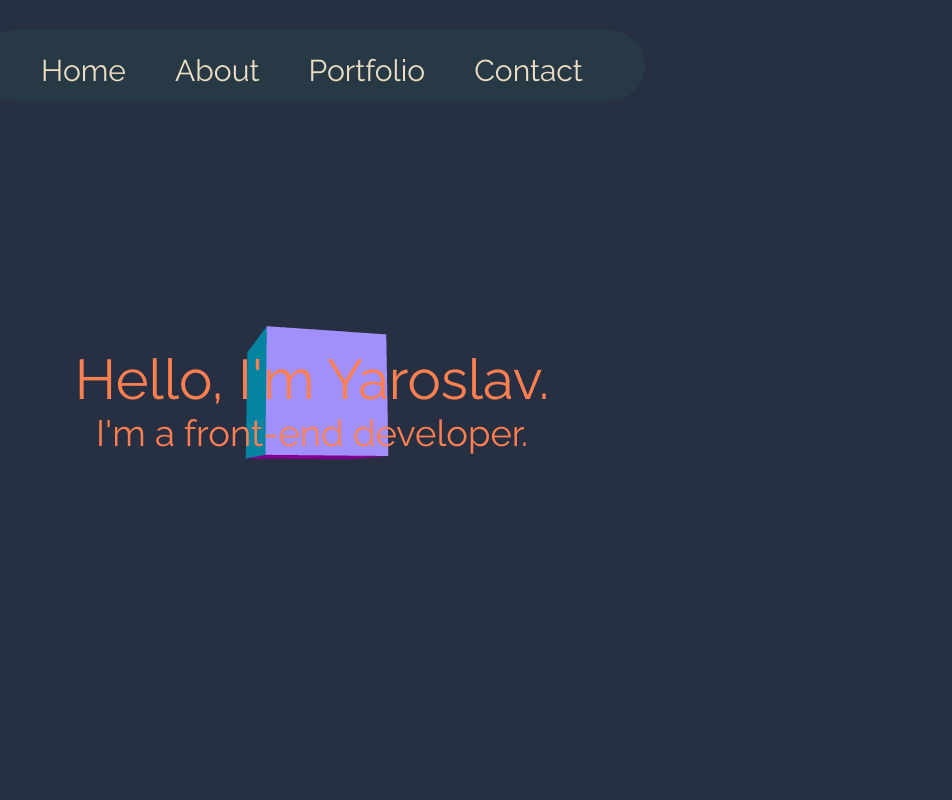
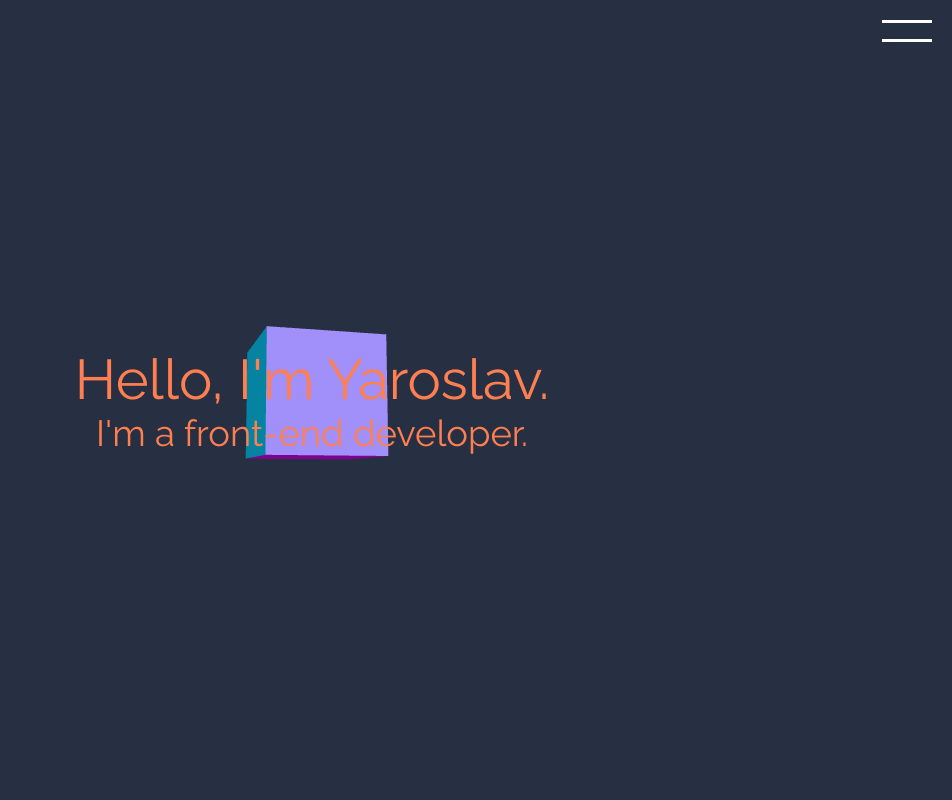
Before and after one commit to YariPL/yaripl.github.io, a React (Create React App) app: page / in a window 1280 px wide. Shown: the top 800 px of the page, without its empty margins (328-1280 px from the left). Built offline with nearby package versions, Linux system fonts and the light colour scheme.

Commit message:
again back to burger

```diff
--- a/src/Components/Header.js
+++ b/src/Components/Header.js
@@ -12,11 +12,11 @@ export const Header = () => {
                 menu.classList.replace('hideMenu', 'showMenu')
 
         }
-    useEffect(()=>{
+    /* useEffect(()=>{
         setTimeout(() => {
             document.querySelector('.menu').style.opacity = 1;
         }, 1500);
-    }, [])
+    }, []) */
 
     return (
       <div id="header">
@@ -26,11 +26,19 @@ export const Header = () => {
           <div className="bar3"></div>
         </div>
 
-            <div className='menu'>
-                <div className='menuItem'><a href='#homePage'>Home</a></div>
-                <div className='menuItem'><a href='#about'>About</a></div>
-                <div className='menuItem'><a href='#portfolio'>Portfolio</a></div>
-                <div className='menuItem'><a href='#contact'>Contact</a></div>
+        <div className="menu hideMenu">
+          <div className="menuItem">
+            <a href="#homePage">Home</a>
+          </div>
+          <div className="menuItem">
+            <a href="#about">About</a>
+          </div>
+          <div className="menuItem">
+            <a href="#portfolio">Portfolio</a>
+          </div>
+          <div className="menuItem">
+            <a href="#contact">Contact</a>
+          </div>
         </div>
       </div>
     );
--- a/src/css/header.scss
+++ b/src/css/header.scss
@@ -2,23 +2,44 @@
 #header {
     // burger
     .burger {
+        position: relative;
+        width: 50px;
+        height: 22px;
+        cursor: pointer;
+        z-index: 2;
+        right: 20px;
+        top: 20px;
         position: fixed;
-        top: 10px;
-        left: 10px;
-        display: inline-block;
-        cursor: pointer;
-        z-index:2;
+        top:20px;
+        right: 20px;
         // bars
-        .bar1, .bar2, .bar3 {
+       /*  .bar1, .bar2, .bar3 {
             width: 35px;
             height: 5px;
             background-color: wheat;
             margin: 6px 0;
             transition: 0.4s;
-        }
-        display: none;
+        } */
+        //display: none;
 
     }
+    .burger::before, .burger::after {
+        content: "";
+    width: 100%;
+    height: 3px;
+    background: #fff;
+    position: absolute;
+    right: 0;
+    -webkit-transition: 0.4s cubic-bezier(0.785, 0.135, 0.15, 0.86);
+    -o-transition: 0.4s cubic-bezier(0.785, 0.135, 0.15, 0.86);
+    transition: 0.4s cubic-bezier(0.785, 0.135, 0.15, 0.86);
+}
+.burger::before {
+    bottom:0;
+}
+    .burger::after {
+    top:0;
+}
     .change {
         .bar1 {
             -webkit-transform: rotate(-45deg) translate(-9px, 6px);
@@ -32,7 +53,7 @@
     }
     // menu
     .menu {
-        background: #636077;
+       /*  background: #636077;
         width: 100%;
         //height: 100vh;
         display: flex;
@@ -50,14 +71,28 @@
 
         justify-content: space-evenly;
         z-index: 1;
-        /* left: -100%; */
         width: 50vw;
         left: 50%;
         transform: translateX(-50%);
         background: rgba(47, 79, 79, .31);
         border-radius: 40px;
         top: 30px;
-        padding: 13px;
+        padding: 13px; */
+        background: #636077;
+        width: 100%;
+        height: 100vh;
+        display: flex;
+         flex-direction: column;
+        font-size: 30px;
+        font-family: verdana;
+        position: fixed;
+        font-size: 60px;
+        align-items: center;
+        //display: none;
+        justify-content: center;
+        z-index:1;
+        left:-100%;
+        // opacity: 0;
 
         .menuItem {
             padding-top:10px;
--- a/src/threejslogic/background.js
+++ b/src/threejslogic/background.js
@@ -1,8 +1,7 @@
 import React from 'react';
 import * as THREE from "./three.module.js";
 const Background = () => {
-	let camera, scene, renderer;
-	camera = new THREE.PerspectiveCamera(
+	let camera = new THREE.PerspectiveCamera(
     	70,
     	window.innerWidth / window.innerHeight,
     	0.01,
@@ -11,7 +10,7 @@ const Background = () => {
   	camera.position.z = 1;
 
 	// create scene
-	scene = new THREE.Scene();
+	let scene = new THREE.Scene();
 
 	let geometry = new THREE.BoxGeometry(0.2, 0.2, 0.2);
 	let material = new THREE.MeshNormalMaterial();
@@ -20,17 +19,18 @@ const Background = () => {
 	scene.add(mesh);
 
 
-	renderer = new THREE.WebGLRenderer({
+	let renderer = new THREE.WebGLRenderer({
 		antialias: true
 	});
 
 	renderer.setClearColor(0x273043); // to have light background color
 	renderer.setSize( window.innerWidth, window.innerHeight );
-	document.body.appendChild( renderer.domElement );
+	document.body.appendChild( renderer.domElement ); // append canvas to the body
 
+	window.addEventListener("resize", onWindowResize, false); // resizer for 3d scene
 
-	window.addEventListener("resize", onWindowResize, false);
-	animate();
+	animate(); // loop for 3d scene
+
 	function animate() {
 		requestAnimationFrame(animate);
 
```
Lines whose indentation alone changed are shown as unchanged.
